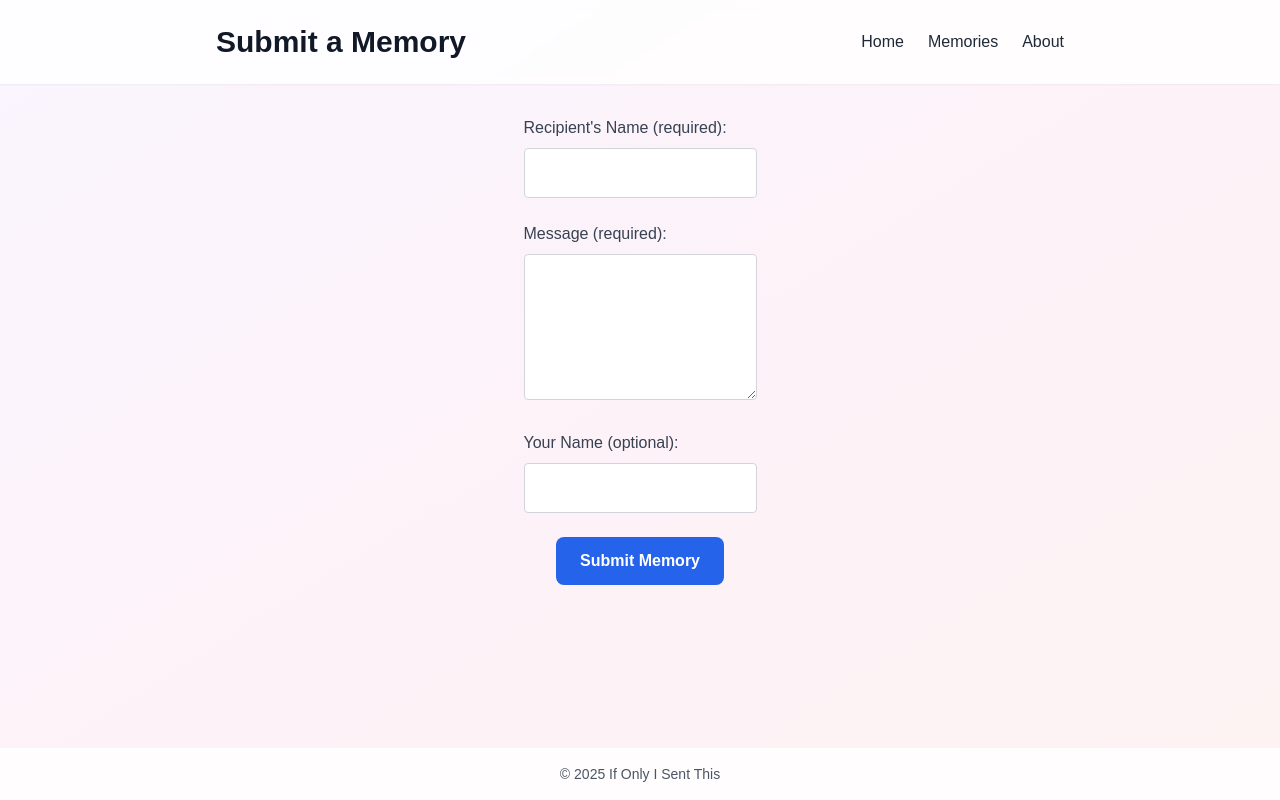
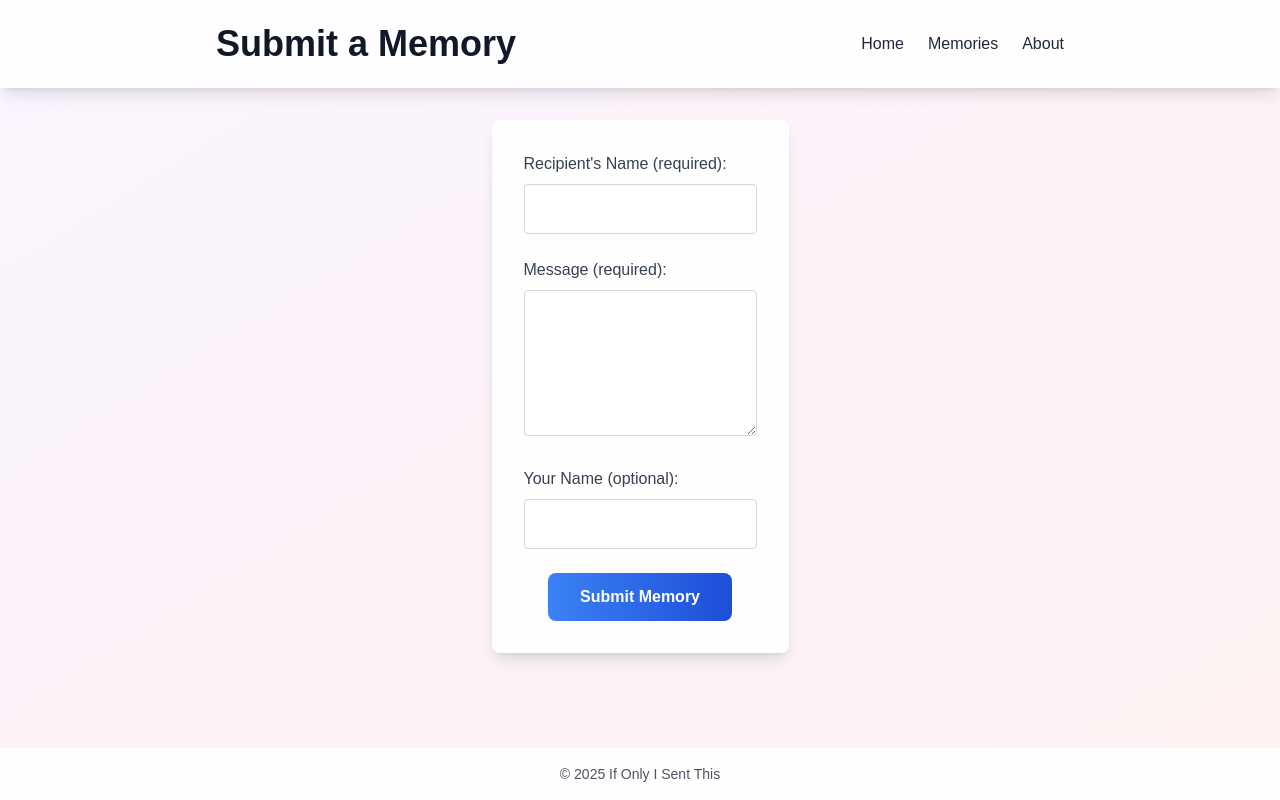
Before and after one commit to ericawotsa/Project, a Next.js app: page /submit in a window 1280 px wide. Built offline with nearby package versions, Linux system fonts and the light colour scheme; no server answers.

Commit message:
page.tsx

```diff
--- a/app/submit/page.tsx
+++ b/app/submit/page.tsx
@@ -40,32 +40,23 @@ export default function Submit() {
   return (
     <div className="min-h-screen flex flex-col">
       {/* Header */}
-      <header className="bg-white/80 backdrop-blur-sm shadow-sm">
+      <header className="bg-white/80 backdrop-blur-md shadow-lg">
         <div className="max-w-4xl mx-auto px-6 py-6 flex flex-col md:flex-row items-center justify-between">
-          <h1 className="text-3xl font-bold text-gray-900">Submit a Memory</h1>
+          <h1 className="text-4xl font-bold text-gray-900">Submit a Memory</h1>
           <nav>
             <ul className="flex gap-6">
               <li>
-                <Link
-                  href="/"
-                  className="hover:text-blue-600 transition-colors duration-200"
-                >
+                <Link href="/" className="hover:text-blue-600 transition-colors duration-200">
                   Home
                 </Link>
               </li>
               <li>
-                <Link
-                  href="/memories"
-                  className="hover:text-blue-600 transition-colors duration-200"
-                >
+                <Link href="/memories" className="hover:text-blue-600 transition-colors duration-200">
                   Memories
                 </Link>
               </li>
               <li>
-                <Link
-                  href="/about"
-                  className="hover:text-blue-600 transition-colors duration-200"
-                >
+                <Link href="/about" className="hover:text-blue-600 transition-colors duration-200">
                   About
                 </Link>
               </li>
@@ -77,11 +68,11 @@ export default function Submit() {
       {/* Main Content */}
       <main className="flex-grow max-w-4xl mx-auto px-6 py-8">
         {submitted ? (
-          <div className="bg-green-100 text-green-800 p-6 rounded-lg mb-6 text-center">
+          <div className="bg-gradient-to-r from-green-300 to-green-500 text-white p-8 rounded-lg mb-6 text-center">
             Thank you for your submission!
           </div>
         ) : (
-          <form onSubmit={handleSubmit} className="space-y-6">
+          <form onSubmit={handleSubmit} className="space-y-6 bg-white/90 p-8 rounded-lg shadow-lg">
             {error && (
               <p className="text-red-600 text-center font-medium">{error}</p>
             )}
@@ -95,7 +86,7 @@ export default function Submit() {
                 value={recipient}
                 onChange={(e) => setRecipient(e.target.value)}
                 required
-                className="w-full mt-2 p-3 border border-gray-300 rounded focus:outline-none focus:border-blue-500"
+                className="w-full mt-2 p-3 border border-gray-300 rounded focus:outline-none focus:border-blue-500 transition-colors duration-200"
               />
             </div>
 
@@ -108,7 +99,7 @@ export default function Submit() {
                 onChange={(e) => setMessage(e.target.value)}
                 required
                 rows={5}
-                className="w-full mt-2 p-3 border border-gray-300 rounded focus:outline-none focus:border-blue-500"
+                className="w-full mt-2 p-3 border border-gray-300 rounded focus:outline-none focus:border-blue-500 transition-colors duration-200"
               ></textarea>
             </div>
 
@@ -120,14 +111,14 @@ export default function Submit() {
                 type="text"
                 value={sender}
                 onChange={(e) => setSender(e.target.value)}
-                className="w-full mt-2 p-3 border border-gray-300 rounded focus:outline-none focus:border-blue-500"
+                className="w-full mt-2 p-3 border border-gray-300 rounded focus:outline-none focus:border-blue-500 transition-colors duration-200"
               />
             </div>
 
             <div className="text-center">
               <button
                 type="submit"
-                className="px-6 py-3 bg-blue-600 text-white font-semibold rounded-lg hover:bg-blue-700 transition-colors duration-200"
+                className="px-8 py-3 bg-gradient-to-r from-blue-500 to-blue-700 text-white font-semibold rounded-lg hover:from-blue-600 hover:to-blue-800 transition-colors duration-200"
               >
                 Submit Memory
               </button>
@@ -137,7 +128,7 @@ export default function Submit() {
       </main>
 
       {/* Footer */}
-      <footer className="bg-white/80 backdrop-blur-sm shadow-sm">
+      <footer className="bg-white/80 backdrop-blur-md shadow-lg">
         <div className="max-w-4xl mx-auto px-6 py-4 text-center text-sm text-gray-600">
           &copy; {new Date().getFullYear()} If Only I Sent This
         </div>
```
